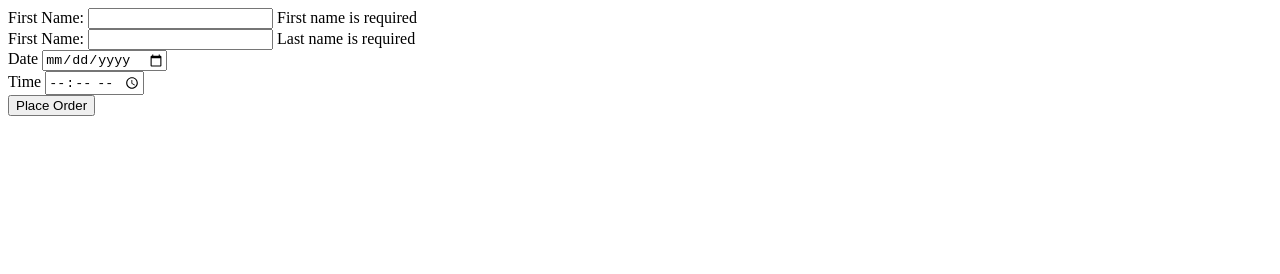
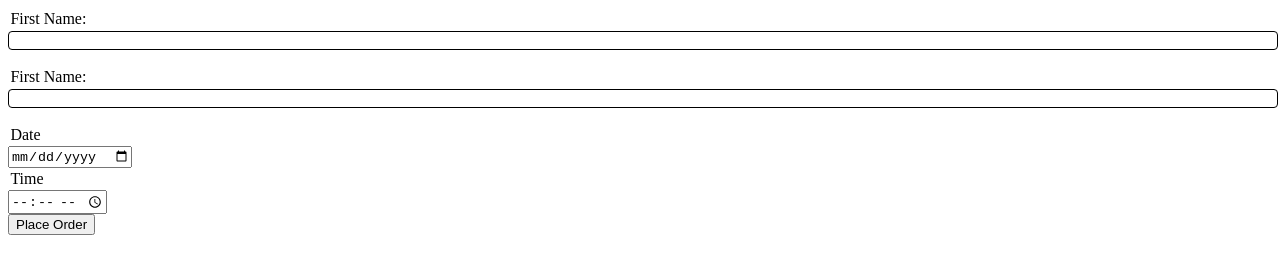
Before and after one commit to DennysSaenz123/appointment-scheduler, a website: page views/home.html in a window 1280 px wide. Drawn offline with Linux system fonts and the light colour scheme.

Commit message:
Links to CSS and JS files

```diff
--- a/views/home.html
+++ b/views/home.html
@@ -4,6 +4,10 @@
     <meta charset="UTF-8">
     <meta name="viewport" content="width=device-width, initial-scale=1.0">
     <title>Appoinntment Scheduler</title>
+    <!-- Link to CSS file -->
+    <link rel="stylesheet" href="/styles.css">
+    <!-- Link to JS-->
+    <script src="/script.js"></script>
 </head>
 <body>
     <form id="schedule-form" action="/submissions" method="post">
```
